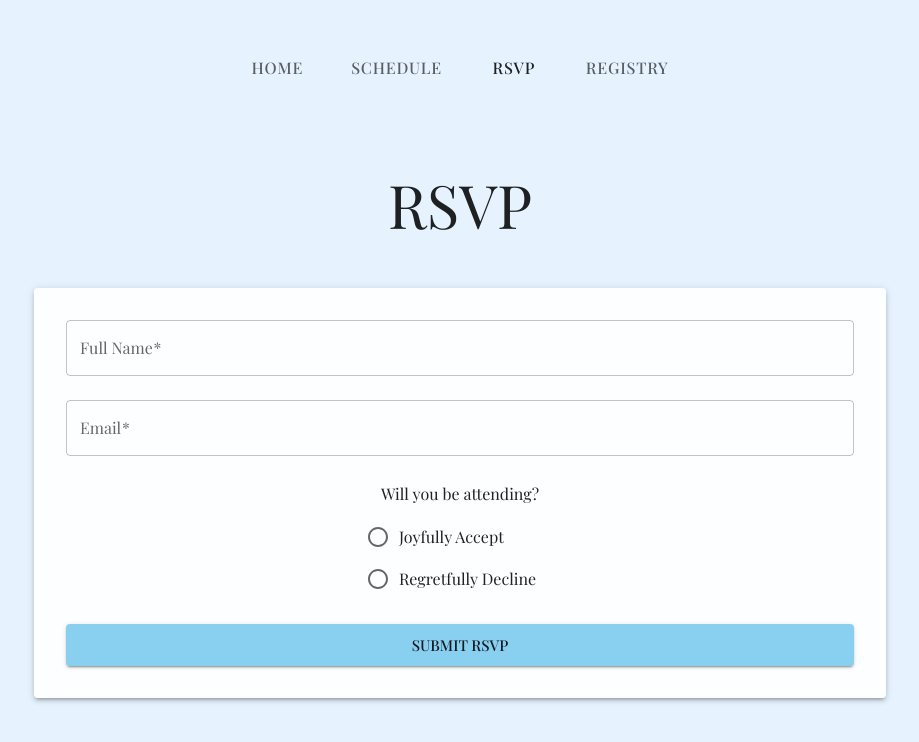
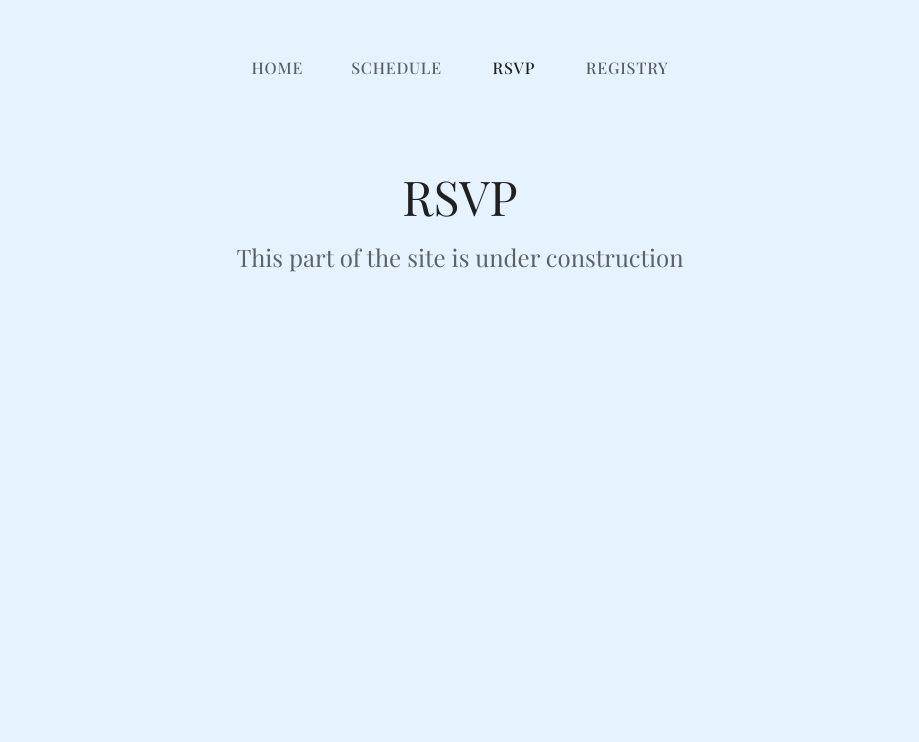
Before and after one commit to rkbarney/wedding-website, a React (Vite) app: page /rsvp in a window 1280 px wide. Shown: the top 742 px of the page, without its empty margins (180-1099 px from the left). Built offline with nearby package versions, Linux system fonts and the light colour scheme.

Commit message:
RSVP under construction

```diff
--- a/src/pages/RSVP.tsx
+++ b/src/pages/RSVP.tsx
@@ -1,44 +1,7 @@
-import { useState } from 'react';
-import {
-  Container,
-  Typography,
-  Box,
-  Paper,
-  TextField,
-  Button,
-  FormControl,
-  FormControlLabel,
-  Radio,
-  RadioGroup,
-  Alert,
-} from '@mui/material';
+import { Container, Typography, Box } from '@mui/material';
 import { motion } from 'framer-motion';
 
 const RSVP = () => {
-  const [formData, setFormData] = useState({
-    name: '',
-    email: '',
-    attending: '',
-    guests: '',
-    dietaryRestrictions: '',
-  });
-  const [submitted, setSubmitted] = useState(false);
-
-  const handleSubmit = (e: React.FormEvent) => {
-    e.preventDefault();
-    // Here you would typically send the form data to your backend
-    console.log('Form submitted:', formData);
-    setSubmitted(true);
-  };
-
-  const handleChange = (e: React.ChangeEvent<HTMLInputElement>) => {
-    const { name, value } = e.target;
-    setFormData((prev) => ({
-      ...prev,
-      [name]: value,
-    }));
-  };
-
   return (
     <Container maxWidth="md">
       <Box
@@ -48,110 +11,12 @@ const RSVP = () => {
         transition={{ duration: 0.8 }}
         sx={{ py: 8 }}
       >
-        <Typography
-          variant="h2"
-          sx={{
-            mb: 6,
-            textAlign: 'center',
-            fontFamily: '"Playfair Display", serif',
-          }}
-        >
+        <Typography variant="h3" component="h1" gutterBottom align="center">
           RSVP
         </Typography>
-
-        <Paper
-          elevation={3}
-          sx={{
-            p: 4,
-            backgroundColor: 'rgba(255, 255, 255, 0.9)',
-          }}
-        >
-          {submitted ? (
-            <Alert severity="success" sx={{ mb: 2 }}>
-              Thank you for your RSVP! We look forward to celebrating with you.
-            </Alert>
-          ) : (
-            <form onSubmit={handleSubmit}>
-              <TextField
-                fullWidth
-                label="Full Name"
-                name="name"
-                value={formData.name}
-                onChange={handleChange}
-                required
-                sx={{ mb: 3 }}
-              />
-
-              <TextField
-                fullWidth
-                label="Email"
-                name="email"
-                type="email"
-                value={formData.email}
-                onChange={handleChange}
-                required
-                sx={{ mb: 3 }}
-              />
-
-              <FormControl component="fieldset" sx={{ mb: 3 }}>
-                <Typography variant="subtitle1" sx={{ mb: 1 }}>
-                  Will you be attending?
-                </Typography>
-                <RadioGroup
-                  name="attending"
-                  value={formData.attending}
-                  onChange={handleChange}
-                >
-                  <FormControlLabel
-                    value="yes"
-                    control={<Radio />}
-                    label="Joyfully Accept"
-                  />
-                  <FormControlLabel
-                    value="no"
-                    control={<Radio />}
-                    label="Regretfully Decline"
-                  />
-                </RadioGroup>
-              </FormControl>
-
-              {formData.attending === 'yes' && (
-                <>
-                  <TextField
-                    fullWidth
-                    label="Number of Guests"
-                    name="guests"
-                    type="number"
-                    value={formData.guests}
-                    onChange={handleChange}
-                    sx={{ mb: 3 }}
-                  />
-
-                  <TextField
-                    fullWidth
-                    label="Dietary Restrictions"
-                    name="dietaryRestrictions"
-                    multiline
-                    rows={3}
-                    value={formData.dietaryRestrictions}
-                    onChange={handleChange}
-                    sx={{ mb: 3 }}
-                  />
-                </>
-              )}
-
-              <Button
-                type="submit"
-                variant="contained"
-                color="primary"
-                size="large"
-                fullWidth
-              >
-                Submit RSVP
-              </Button>
-            </form>
-          )}
-        </Paper>
+        <Typography variant="h5" align="center" color="text.secondary">
+          This part of the site is under construction
+        </Typography>
       </Box>
     </Container>
   );
```
